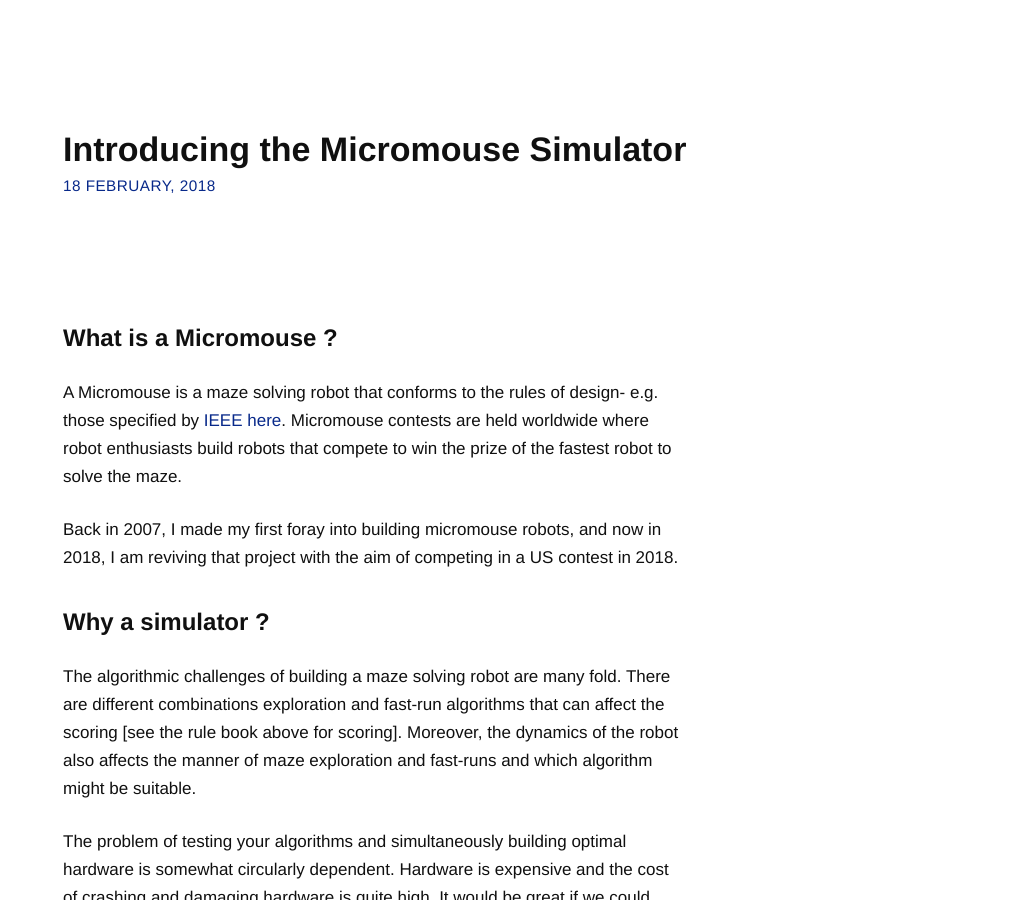
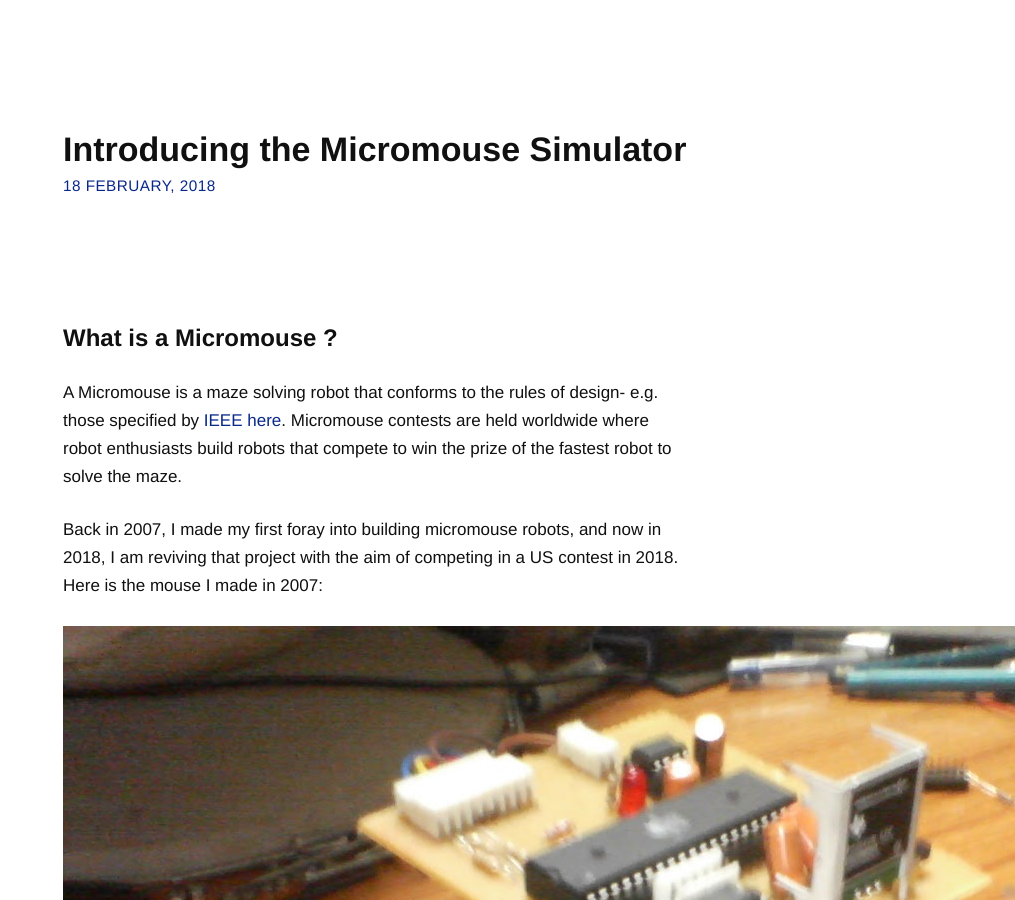
Before and after one commit to vineetvb/vineetvb.github.io, a Jekyll site: the page built from _posts/2018-02-18-micromouse-simulator.md, in a window 1280 px wide and 900 px high. Shown: the whole window, without its empty margins (265-1280 px from the left). Built offline with Jekyll 4.4.1, drawn with Linux system fonts in a browser that asks for light colours; some of the changed text lies outside the part shown.

Commit message:
added images

```diff
--- a/_posts/2018-02-18-micromouse-simulator.md
+++ b/_posts/2018-02-18-micromouse-simulator.md
@@ -8,7 +8,10 @@ resume:
 
 A Micromouse is a maze solving robot that conforms to the rules of design- e.g. those specified by [IEEE here]( http://sites.ieee.org/r1/files/2013/03/2013-Region-1-Micromouse-Competition-Rules.pdf). Micromouse contests are held worldwide where robot enthusiasts build robots that compete to win the prize of the fastest robot to solve the maze.
 
-Back in 2007, I made my first foray into building micromouse robots, and now in 2018, I am reviving that project with the aim of competing in a US contest in 2018.
+Back in 2007, I made my first foray into building micromouse robots, and now in 2018, I am reviving that project with the aim of competing in a US contest in 2018. Here is the mouse I made in 2007:
+
+![My mouse 2007](https://raw.githubusercontent.com/vineetvb/vineetvb.github.io/master/images/micromouse3.jpg)
+
 
 ## Why a simulator ?
 
@@ -24,3 +27,6 @@ The simulator is a work-in-progress and I plan to add more simulation capabiliti
 ## Micromuse simulator
 
 The simulator is under active develpment at github.com:vineetvb/micromouse. As much as possible, I am attempting to keep the Simulation layer as similar as possible to the Hardware Abstraction layer that runs on my actual robot. The code is written to be as simple and high-level as possible without resorting to premature optimization- prioritizing readability and maintanability above all else. I also wanted people to download and be able to run the simulator on their machines as easily as possible, so I have minimized the dependencies needed to run it.
+
+Here is an example run from the simulator:
+![MouseRun](https://raw.githubusercontent.com/vineetvb/micromouse/floodfill/artwork/anim.gif)
```
